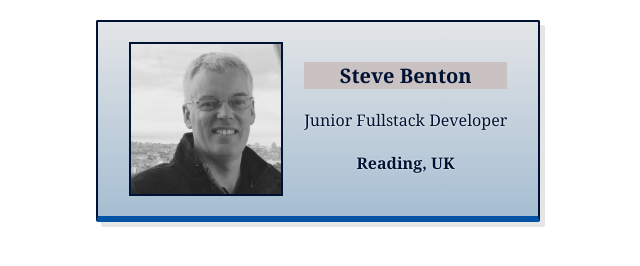
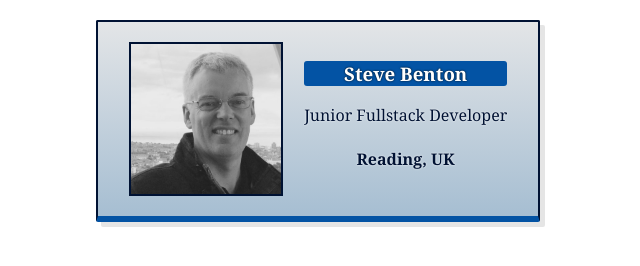
Before and after one commit to SteveBenton6/business-card, a plain HTML site: page index.html in a window 1280 px wide. In both pictures the pointer is over the element "Steve Benton". Shown: the whole page, without its empty margins (322-962 px from the left). Drawn offline with Linux system fonts and the light colour scheme.

Commit message:
add name border radius and update hover

```diff
--- a/styles.css
+++ b/styles.css
@@ -36,11 +36,13 @@ body {
 
 .name {
   background-color: white;
+  border-radius: 3px;
 }
 
 .name:hover {
-  font-size: 20px;
-  background-color: #cac2c2;
+  color: white;
+  background-color: #0353a4;
+  text-shadow: 0px 0px 2px black;
 }
 
 .text-shadow {
```
